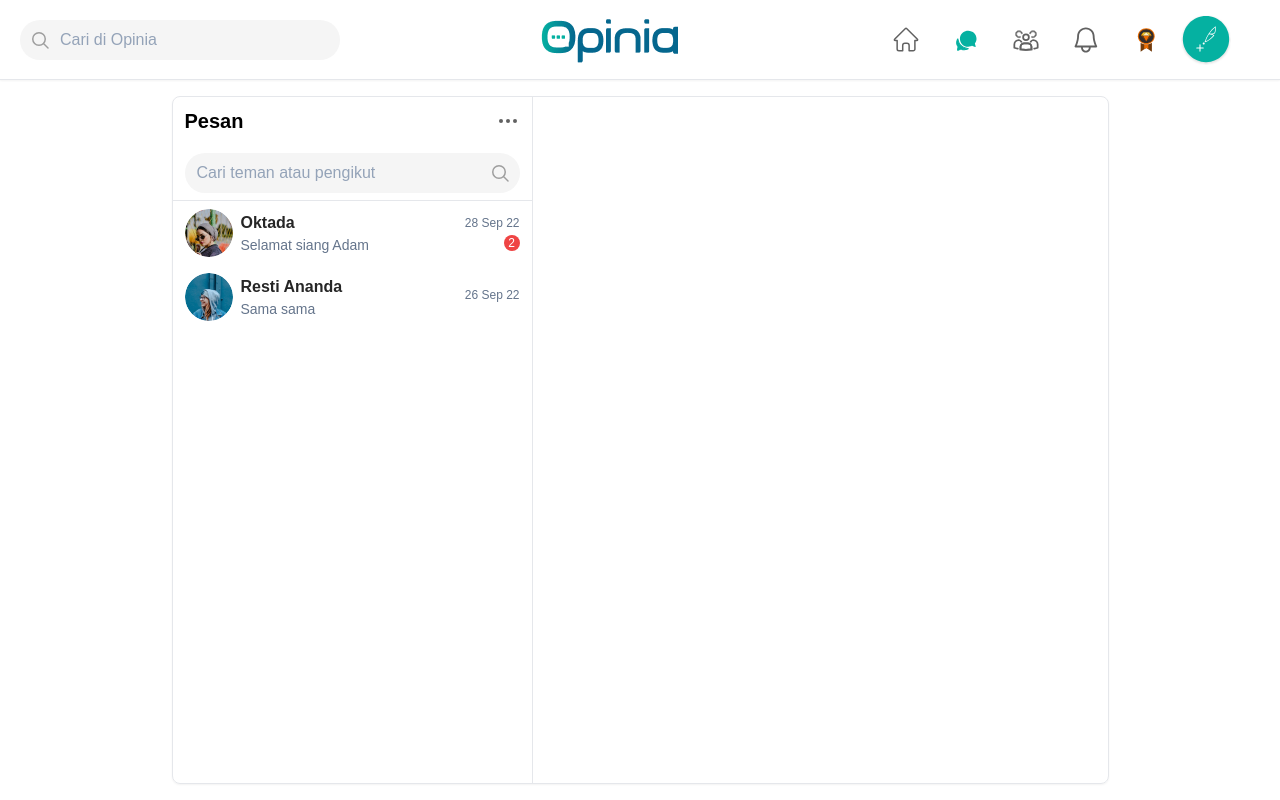
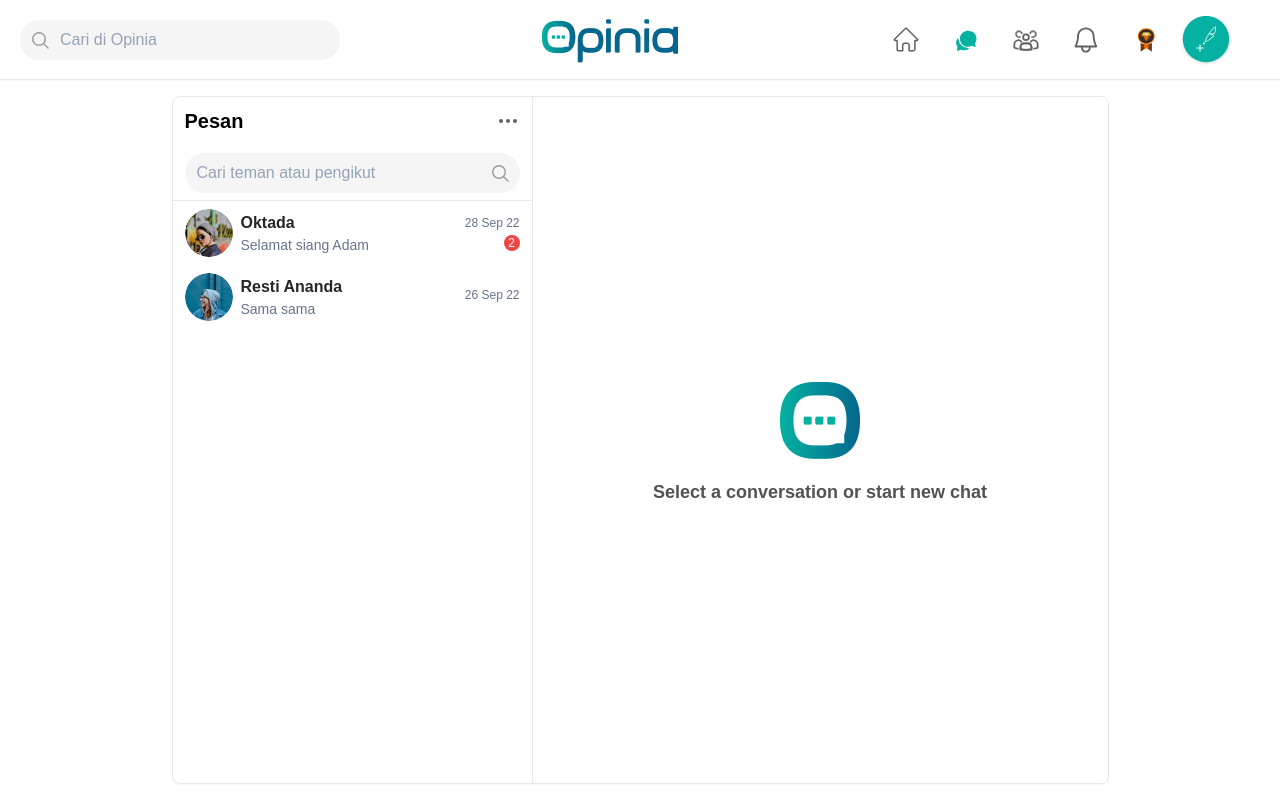
Before and after one commit to ahmadertarizqi/opinia-test, a React (Vite) app: page /chat in a window 1280 px wide. Built offline with nearby package versions, Linux system fonts and the light colour scheme.

Commit message:
chore: update chat root/index

```diff
--- a/src/main.tsx
+++ b/src/main.tsx
@@ -7,6 +7,7 @@ import BaseLayout from "./components/base-layout"
 import LoginPage from "./pages/login"
 import ChatPage from "./pages/chat"
 import ChatDetailPage from "./pages/chat-detail"
+import ChatStartPage from "./pages/chat-start"
 
 const router = createBrowserRouter([
   {
@@ -20,6 +21,10 @@ const router = createBrowserRouter([
         path: "/chat",
         element: <ChatPage />,
         children: [
+          {
+            index: true,
+            element: <ChatStartPage />
+          },
           {
             path: "/chat/:userId",
             element: <ChatDetailPage />
--- /dev/null
+++ b/src/pages/chat-start.tsx
@@ -0,0 +1,18 @@
+import useBreakpoints from "~/hooks/use-breakpoints";
+
+function ChatStartPage() {
+  const breakpoints = useBreakpoints();
+
+  if (breakpoints.isTabletOrMobile) return null;
+
+  return (
+    <div className="w-full h-full flex flex-col items-center justify-center">
+      <div className="mb-2">
+        <img src="/assets/opinia-icon-logo.png" alt="opinia-logo" />
+      </div>
+      <h2 className="text-lg font-semibold text-neutral-600">Select a conversation or start new chat</h2>
+    </div>
+  )
+}
+
+export default ChatStartPage;
```
Also changed, not shown: public/assets/opinia-icon-logo.png (added).
